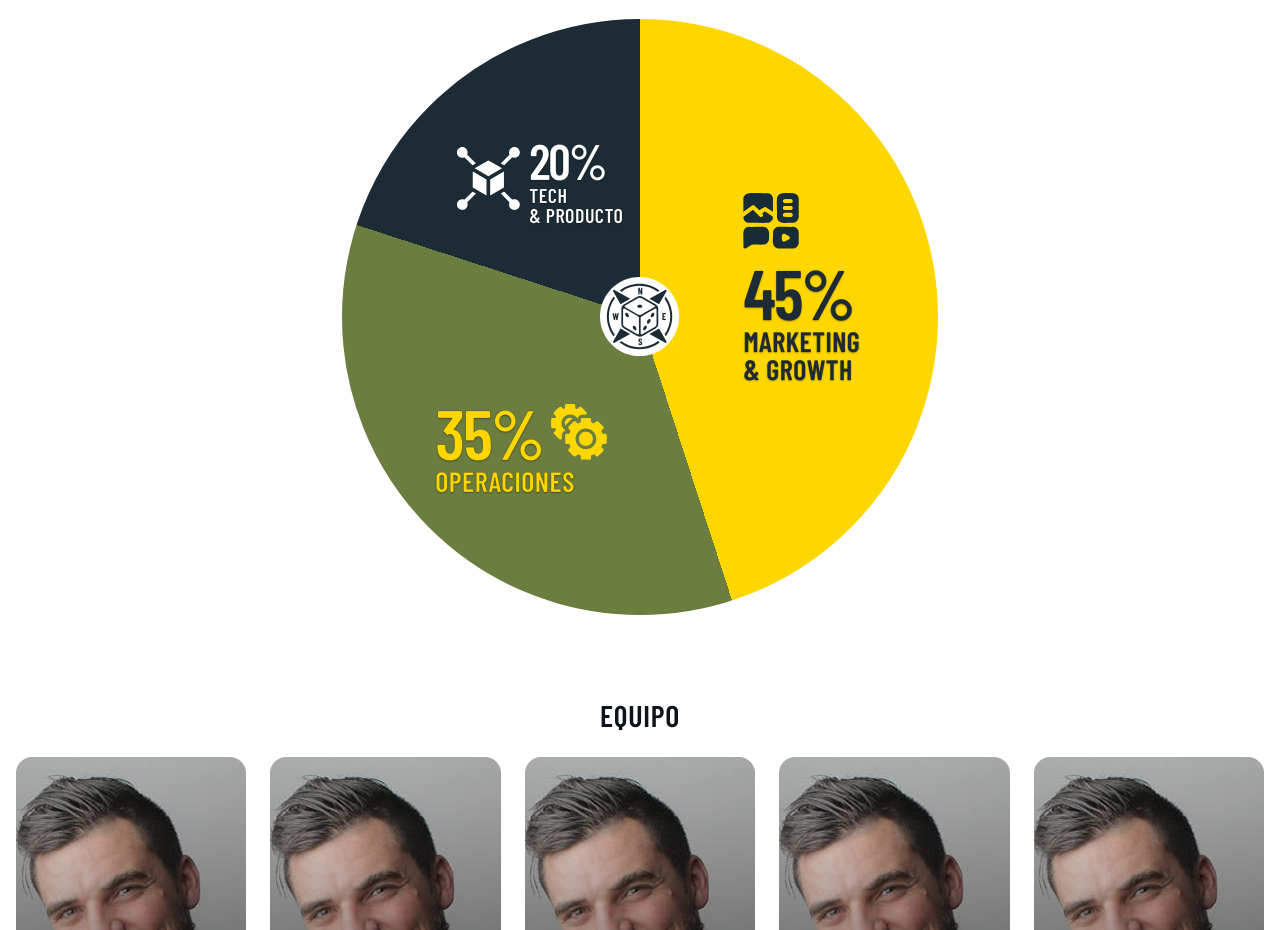
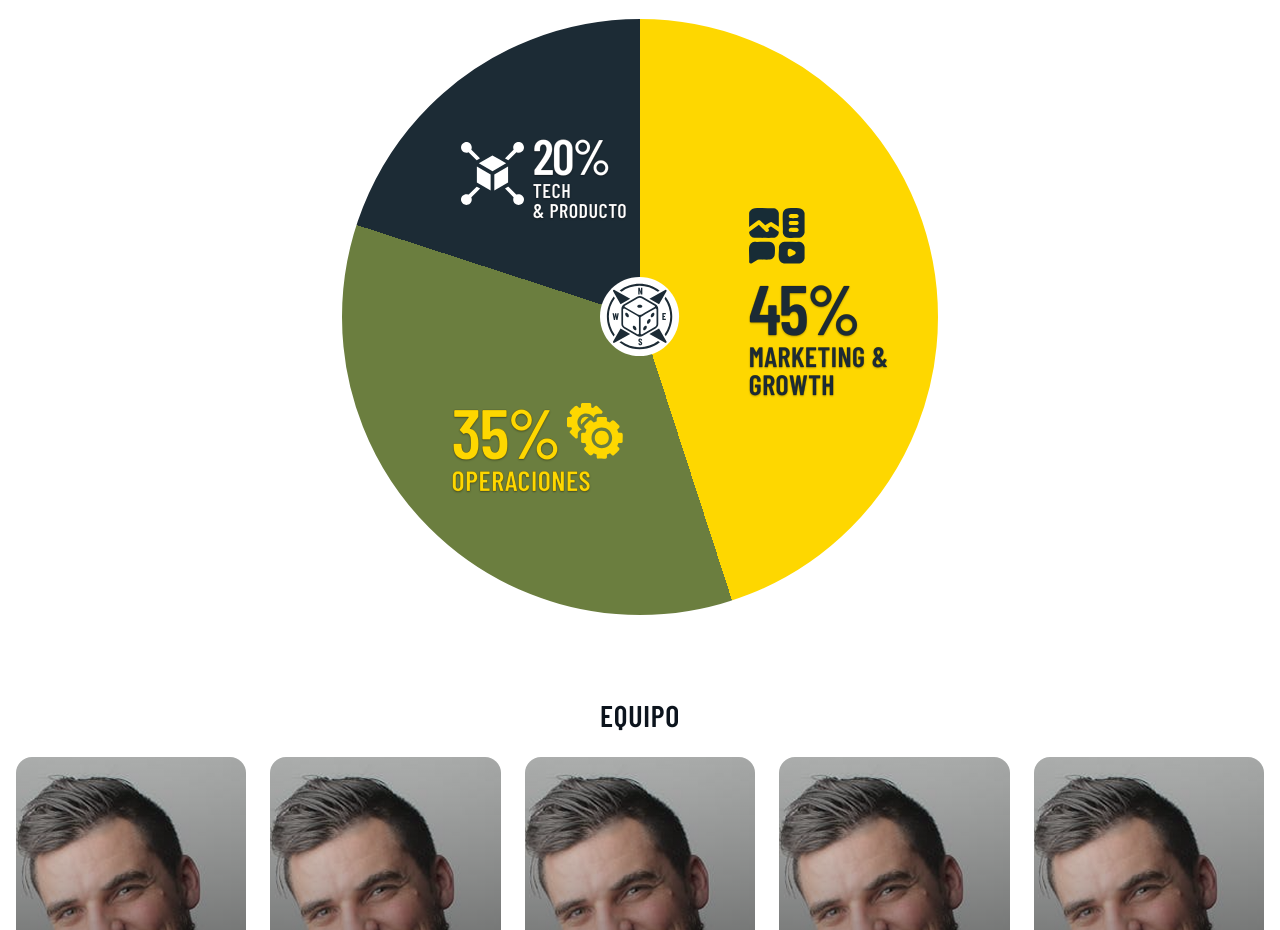
Before and after one commit to jdortegar/getrandomtrip-investor-room, a Next.js app: page / in a window 1280 px wide. Shown: the part 4480-5410 px from the top of the page. Built offline with nearby package versions, Linux system fonts and the light colour scheme; a web font is replaced by a local one.

Commit message:
Enhance Safe component with animations: Replace static divs with motion.div for smoother transitions and visual appeal. Adjust positioning calculations for fund allocation labels to improve layout accuracy. Update center logo with animation effects for a more engaging user experience.

```diff
--- a/components/app/Safe.tsx
+++ b/components/app/Safe.tsx
@@ -1,4 +1,7 @@
+'use client';
+
 import Image from 'next/image';
+import { motion } from 'framer-motion';
 import { Section } from '@/components/marketing/Section';
 import { cn } from '@/lib/utils';
 
@@ -97,10 +100,16 @@ export function Safe({ className }: SafeProps) {
       <div className="flex flex-col items-center">
         <div className="relative w-full max-w-[600px] aspect-square">
           {/* Pie Chart */}
-          <div
+          <motion.div
             className="relative h-full w-full rounded-full border-2 border-white"
             style={{
               background: conicGradient,
+            }}
+            initial={{ opacity: 0, scale: 0.8 }}
+            animate={{ opacity: 1, scale: 1 }}
+            transition={{
+              duration: 0.8,
+              ease: 'easeOut',
             }}
           >
             {/* Marketing & Growth - 45% */}
@@ -113,14 +122,22 @@ export function Safe({ className }: SafeProps) {
                 allocation.percentage,
                 radius,
               );
-              const adjustedX = x - 20; // Move 20px to the left
+              const adjustedX = x - 80; // Move 20px to the left
+              const adjustedY = y - 80; // Move 20px to the top
               return (
-                <div
+                <motion.div
                   className="absolute flex flex-col items-start"
                   style={{
                     left: `${(adjustedX / 600) * 100}%`,
-                    top: `${(y / 600) * 100}%`,
+                    top: `${(adjustedY / 600) * 100}%`,
                     transform: 'translate(-50%, -50%)',
+                  }}
+                  initial={{ opacity: 0, scale: 0.8 }}
+                  animate={{ opacity: 1, scale: 1 }}
+                  transition={{
+                    duration: 0.6,
+                    delay: 0.2,
+                    ease: 'easeOut',
                   }}
                 >
                   <div className="mb-2">
@@ -156,7 +173,7 @@ export function Safe({ className }: SafeProps) {
                   >
                     {renderLabel(allocation.label)}
                   </div>
-                </div>
+                </motion.div>
               );
             })()}
 
@@ -170,14 +187,22 @@ export function Safe({ className }: SafeProps) {
                 allocation.percentage,
                 radius,
               );
-              const adjustedX = x + 10; // Move 10px to the right
+              const adjustedX = x - 60; // Move 20px to the left
+              const adjustedY = y - 50; // Move 20px to the top
               return (
-                <div
+                <motion.div
                   className="absolute flex flex-col items-start"
                   style={{
                     left: `${(adjustedX / 600) * 100}%`,
-                    top: `${(y / 600) * 100}%`,
+                    top: `${(adjustedY / 600) * 100}%`,
                     transform: 'translate(-50%, -50%)',
+                  }}
+                  initial={{ opacity: 0, scale: 0.8 }}
+                  animate={{ opacity: 1, scale: 1 }}
+                  transition={{
+                    duration: 0.6,
+                    delay: 0.3,
+                    ease: 'easeOut',
                   }}
                 >
                   <div className="flex items-center gap-2">
@@ -215,7 +240,7 @@ export function Safe({ className }: SafeProps) {
                   >
                     {renderLabel(allocation.label)}
                   </div>
-                </div>
+                </motion.div>
               );
             })()}
 
@@ -231,13 +256,23 @@ export function Safe({ className }: SafeProps) {
                 allocation.percentage,
                 radius,
               );
+
+              const adjustedX = x - 80; // Move 20px to the left
+              const adjustedY = y - 50; // Move 20px to the top
               return (
-                <div
+                <motion.div
                   className="absolute flex gap-2"
                   style={{
-                    left: `${(x / 600) * 100}%`,
-                    top: `${(y / 600) * 100}%`,
+                    left: `${(adjustedX / 600) * 100}%`,
+                    top: `${(adjustedY / 600) * 100}%`,
                     transform: 'translate(-50%, -50%)',
+                  }}
+                  initial={{ opacity: 0, scale: 0.8 }}
+                  animate={{ opacity: 1, scale: 1 }}
+                  transition={{
+                    duration: 0.6,
+                    delay: 0.4,
+                    ease: 'easeOut',
                   }}
                 >
                   <div className="mt-3">
@@ -275,12 +310,21 @@ export function Safe({ className }: SafeProps) {
                       {renderLabel(allocation.label)}
                     </div>
                   </div>
-                </div>
+                </motion.div>
               );
             })()}
 
             {/* Center Logo */}
-            <div className="absolute left-1/2 top-1/2 flex -translate-x-1/2 -translate-y-1/2 items-center justify-center w-20 h-20">
+            <motion.div
+              className="absolute left-1/2 top-1/2 flex -translate-x-1/2 -translate-y-1/2 items-center justify-center w-20 h-20"
+              initial={{ opacity: 0, scale: 0 }}
+              animate={{ opacity: 1, scale: 1 }}
+              transition={{
+                duration: 0.6,
+                delay: 0.4,
+                ease: 'easeOut',
+              }}
+            >
               <Image
                 alt="Logo"
                 className="h-full w-full"
@@ -288,8 +332,8 @@ export function Safe({ className }: SafeProps) {
                 src="/assets/svg/logo.svg"
                 width={80}
               />
-            </div>
-          </div>
+            </motion.div>
+          </motion.div>
         </div>
       </div>
     </Section>
```
